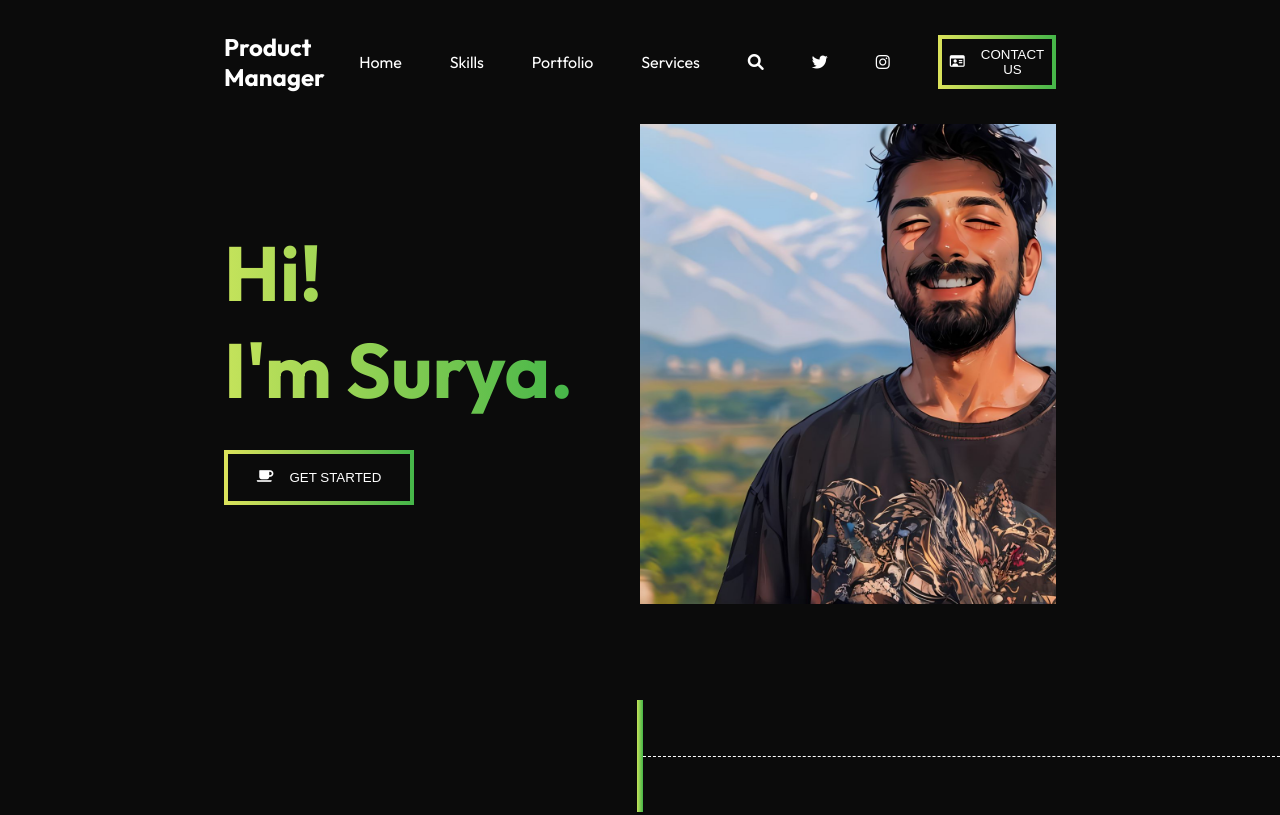
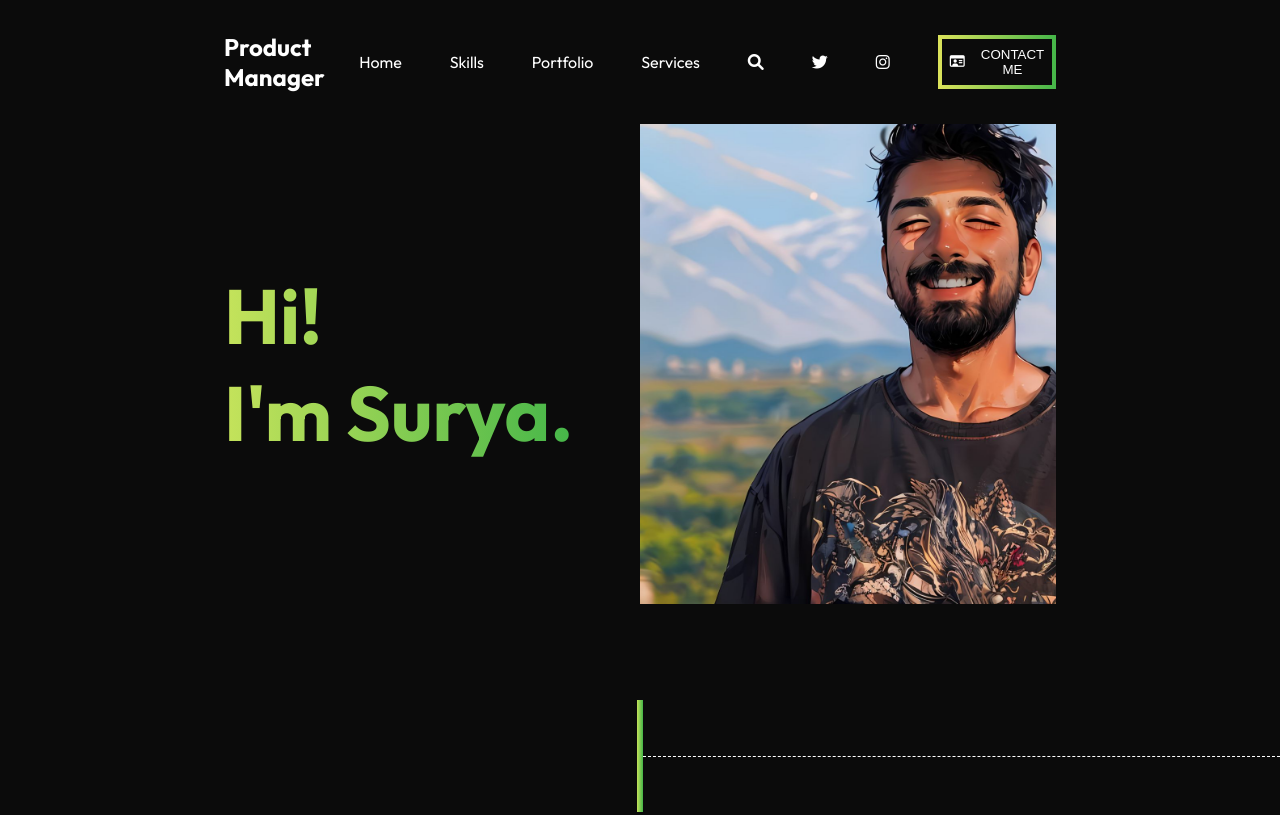
Before and after one commit to turtledelay/turtledelay.github.io, a plain HTML site: page index.html in a window 1280 px wide. Shown: the top 815 px of the page. Drawn offline with nearby package versions, Linux system fonts and the light colour scheme.

Commit message:
Update index.html
removed the "get Started" button

```diff
--- a/index.html
+++ b/index.html
@@ -36,7 +36,7 @@
           <li><i class="fas fa-search"></i></li>
           <li><i class="fab fa-twitter"></i></li>
           <li><i class="fab fa-instagram"></i></li>
-          <button><i class="far fa-id-card"></i> Contact US</button>
+          <button><i class="far fa-id-card"></i> Contact Me</button>
         </ul>
       </div>
     </nav>
@@ -67,7 +67,6 @@
           <h1>Hi!</h1>
           <h1>I'm Surya.</h1>
         </div>
-        <button><i class="fas fa-coffee"></i> Get Started</button>
       </div>
       <div class="image">
         <img src="./assets/hero.jpg" alt="" />
```
